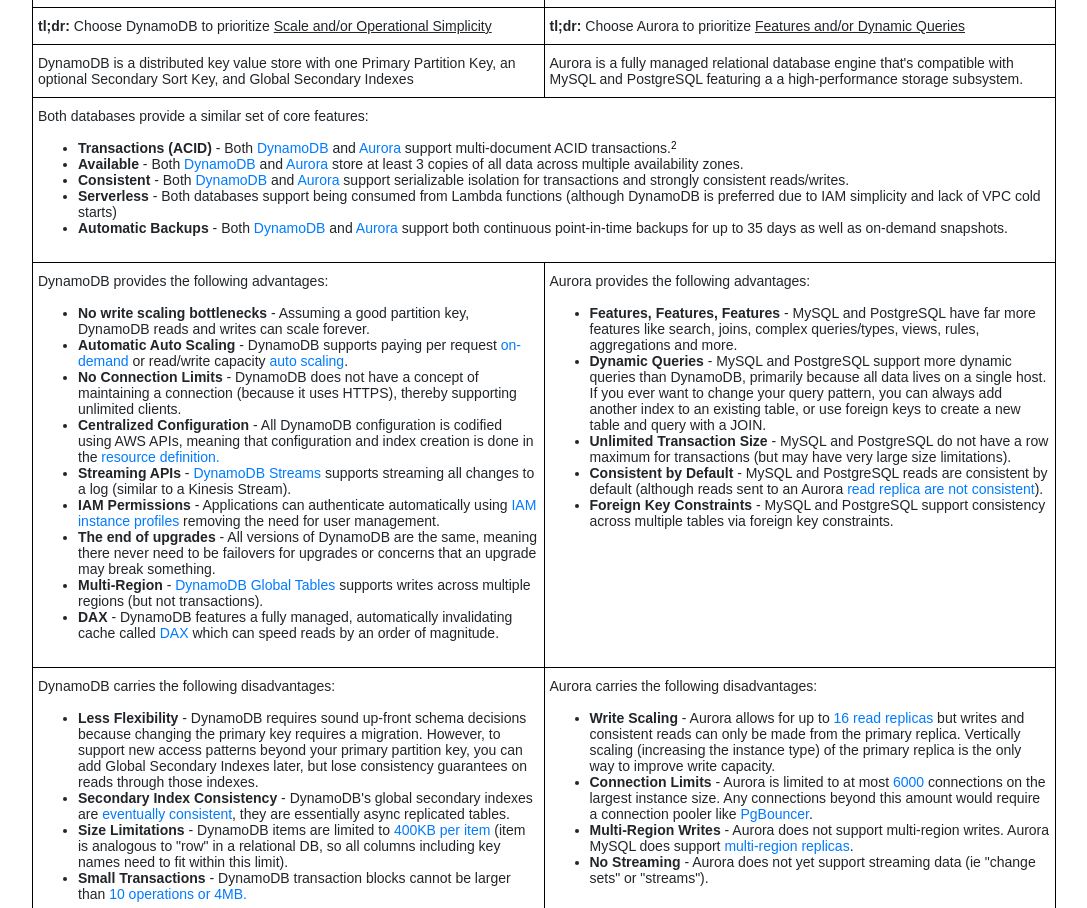
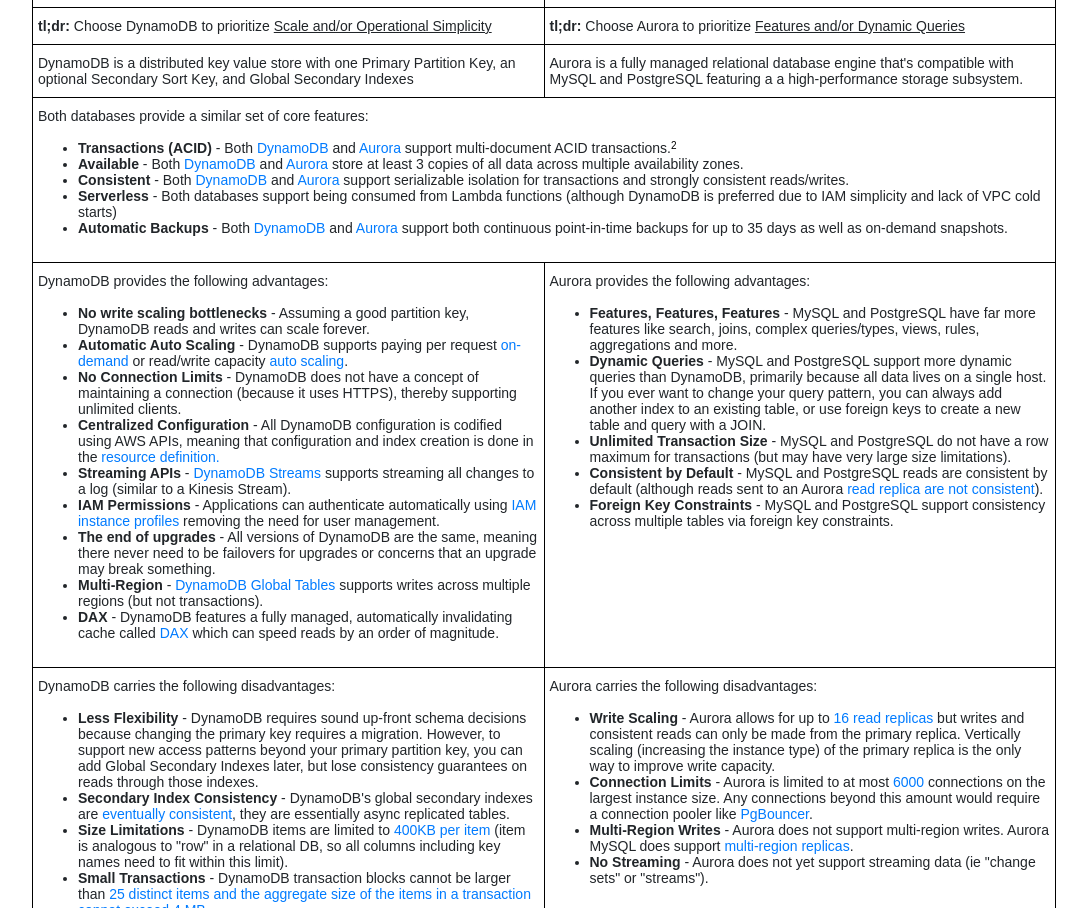
Before and after one commit to lukedemi/dbdecision, a plain HTML site: page index.html in a window 1280 px wide. Shown: the part 44-952 px from the top of the page, without its empty margins (96-1183 px from the left). Drawn offline with nearby package versions, Linux system fonts and the light colour scheme.

Commit message:
Update index.html

```diff
--- a/index.html
+++ b/index.html
@@ -85,7 +85,7 @@
                 <li><strong>Less Flexibility</strong> - DynamoDB requires sound up-front schema decisions because changing the primary key requires a migration. However, to support new access patterns beyond your primary partition key, you can add Global Secondary Indexes later, but lose consistency guarantees on reads through those indexes.</li>
                 <li><strong>Secondary Index Consistency</strong> - DynamoDB's global secondary indexes are <a href='https://docs.aws.amazon.com/amazondynamodb/latest/developerguide/GSI.html#GSI.Writes'>eventually consistent</a>, they are essentially async replicated tables.</li>
                 <li><strong>Size Limitations</strong> - DynamoDB items are limited to <a href='https://docs.aws.amazon.com/amazondynamodb/latest/developerguide/Limits.html#limits-items'>400KB per item</a> (item is analogous to "row" in a relational DB, so all columns including key names need to fit within this limit).</li>
-                <li><strong>Small Transactions</strong> - DynamoDB transaction blocks cannot be larger than <a href='https://docs.aws.amazon.com/amazondynamodb/latest/developerguide/transaction-apis.html#transaction-apis-txwriteitems'>10 operations or 4MB.</a></li>
+                <li><strong>Small Transactions</strong> - DynamoDB transaction blocks cannot be larger than <a href='https://docs.aws.amazon.com/amazondynamodb/latest/developerguide/transaction-apis.html#transaction-apis-txwriteitems'>25 distinct items and the aggregate size of the items in a transaction cannot exceed 4 MB.</a></li>
             </ul>
         </td>
         <td class="tg-cly1">
```
